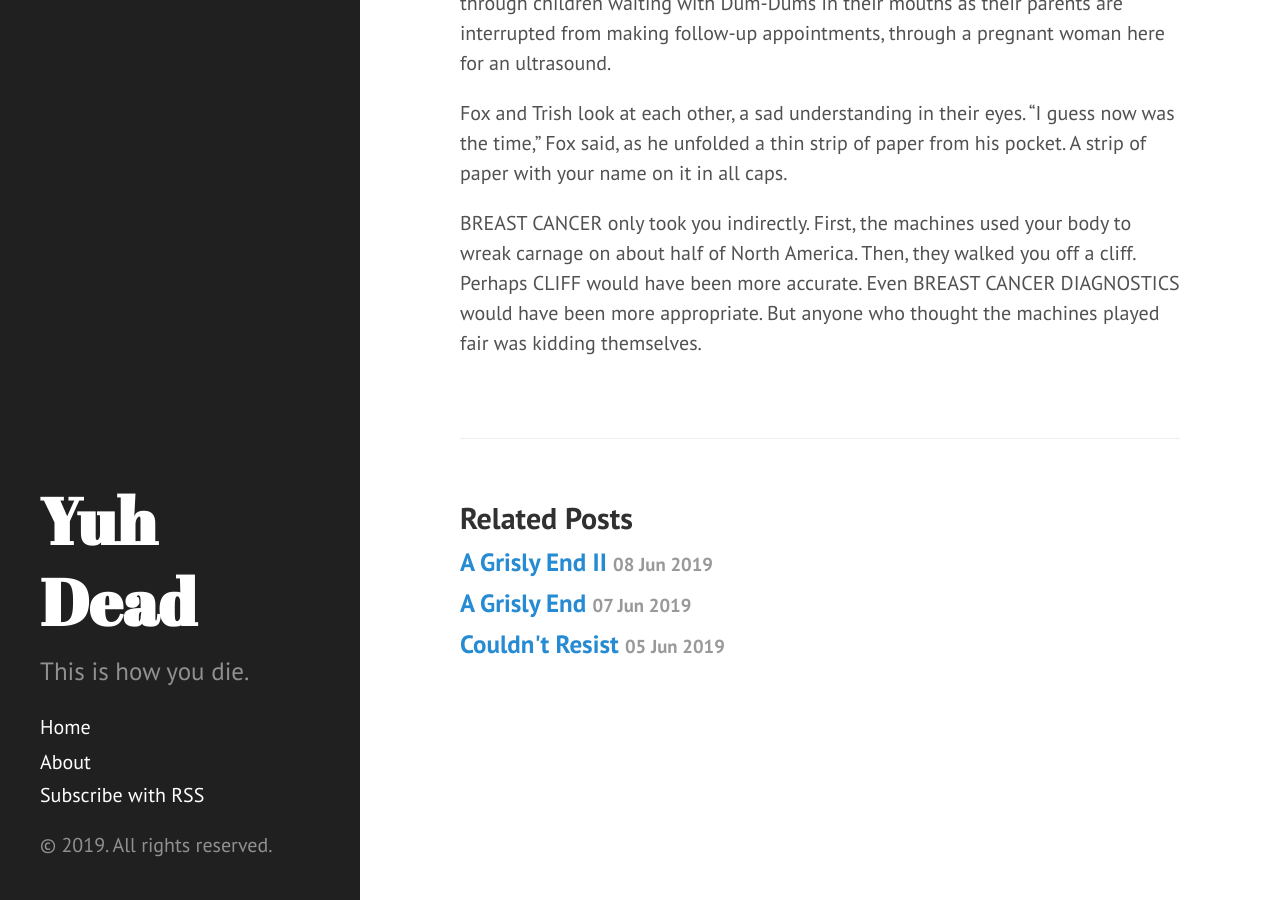
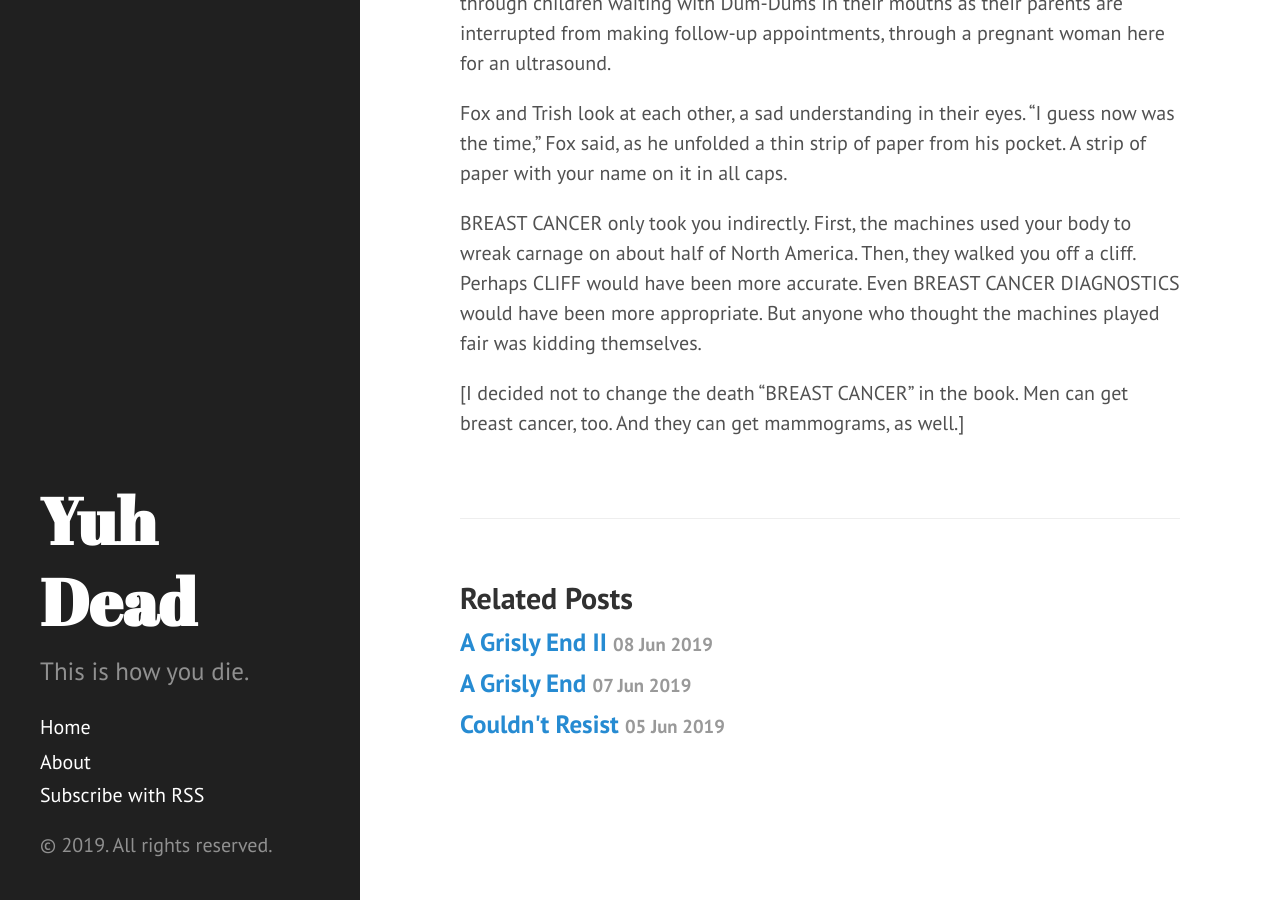
Before and after one commit to LoraV/LoraV.github.io, a Jekyll site: the page built from _posts/2019-06-10-finish-a-story.markdown, in a window 1280 px wide and 900 px high, scrolled down 15544 px. Built offline with Jekyll 4.4.1, drawn with Linux system fonts in a browser that asks for light colours.

Commit message:
add note

```diff
--- a/_posts/2019-06-10-finish-a-story.markdown
+++ b/_posts/2019-06-10-finish-a-story.markdown
@@ -311,3 +311,5 @@ Fox and Trish look at each other, a sad understanding in their eyes. "I guess no
 
 
 BREAST CANCER only took you indirectly. First, the machines used your body to wreak carnage on about half of North America. Then, they walked you off a cliff. Perhaps CLIFF would have been more accurate. Even BREAST CANCER DIAGNOSTICS would have been more appropriate. But anyone who thought the machines played fair was kidding themselves.
+
+[I decided not to change the death "BREAST CANCER" in the book. Men can get breast cancer, too. And they can get mammograms, as well.]
```
